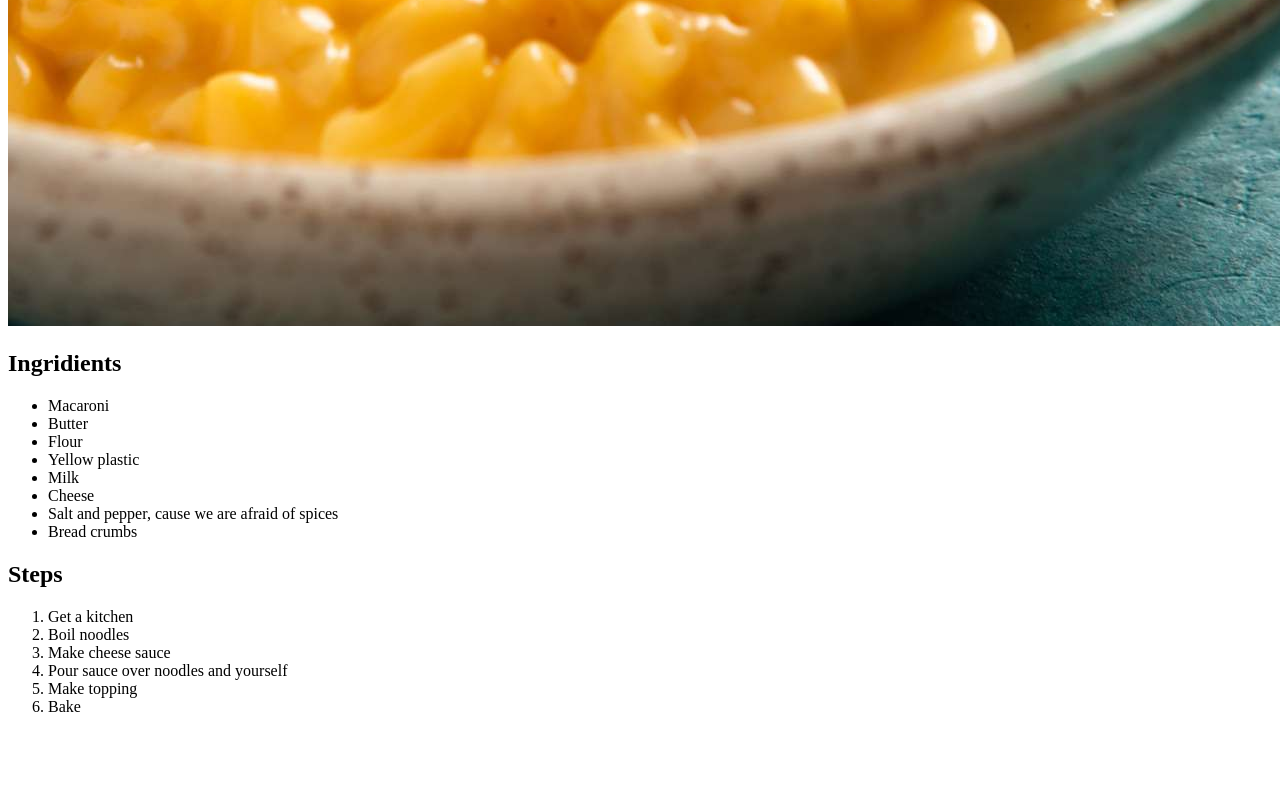
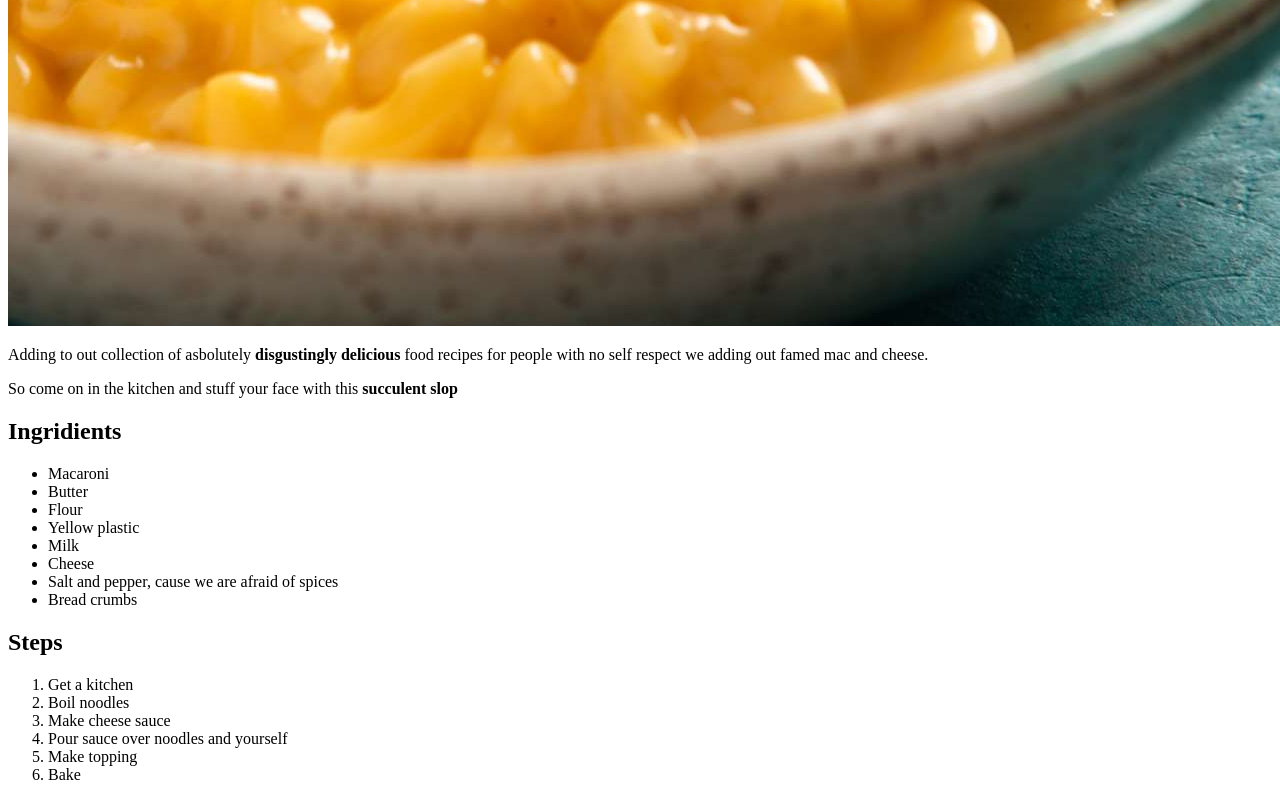
Before and after one commit to 9Foxstails/odin-recipes, a plain HTML site: page recipes/mac-and-cheese.html in a window 1280 px wide. Shown: the part 879-1679 px from the top of the page. Before the commit the page ends 1611 px from the top, so only its background shows below. Drawn offline with Linux system fonts and the light colour scheme.

Commit message:
feat: Add a paraghraph to mac and cheese

```diff
--- a/recipes/mac-and-cheese.html
+++ b/recipes/mac-and-cheese.html
@@ -8,6 +8,8 @@
     <body>
         <h1>Mac and Cheese, <em>extra cheese</em></h1>
         <img src="../img/mac-and-cheese.jpg" alt="Something that looks like cheese but you swear its made of plastic">
+        <p>Adding to out collection of asbolutely <b>disgustingly delicious</b> food recipes for people with no self respect we adding out famed mac and cheese.</p>
+        <p>So come on in the kitchen and stuff your face with this <b>succulent slop</b></p>
         <h2>Ingridients</h2>
         <ul>
             <li>Macaroni</li>
```
